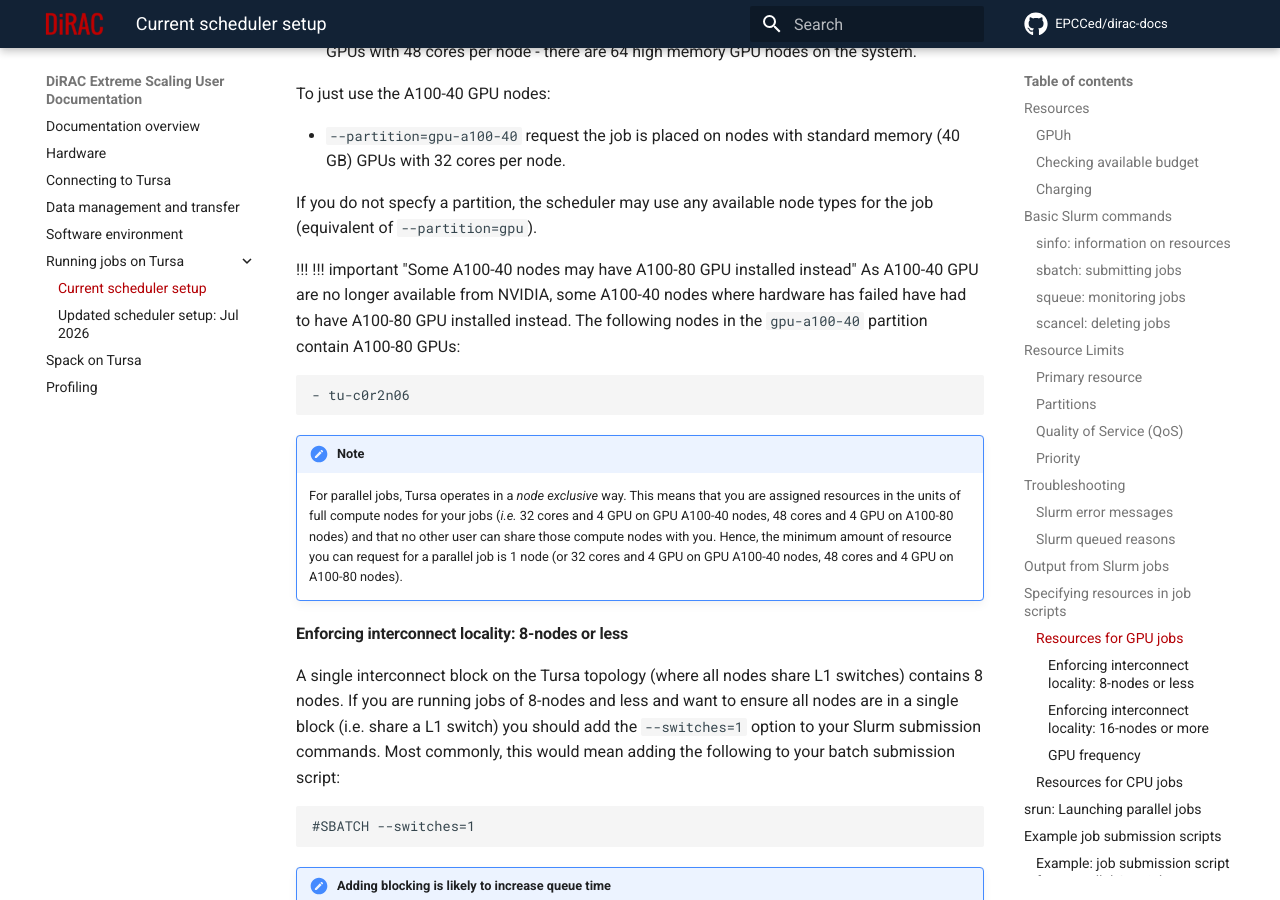
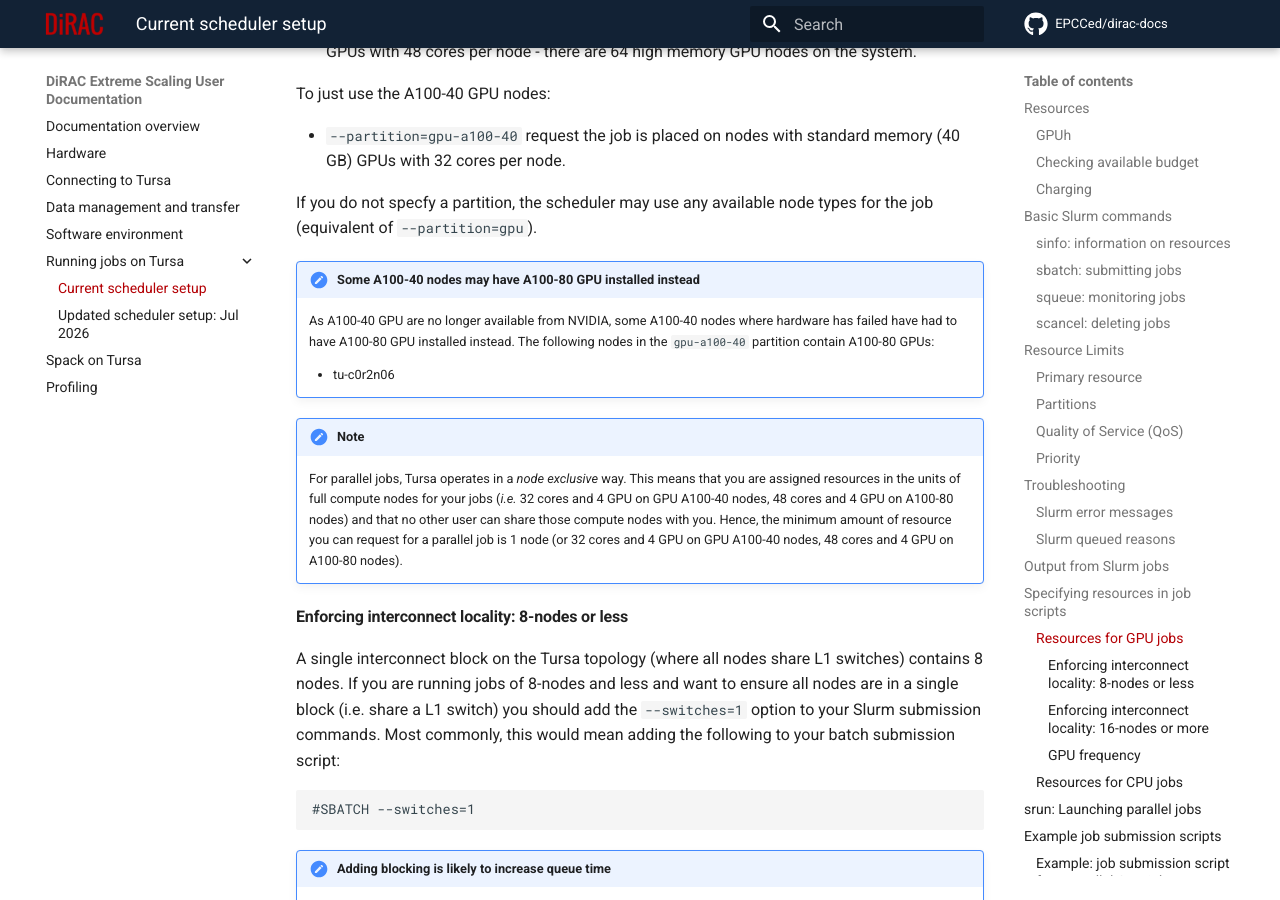
Before and after one commit to EPCCed/dirac-docs, an MkDocs documentation site: the page built from docs/scheduler.md, in a window 1280 px wide and 900 px high, scrolled down 12265 px. Built offline with MkDocs 1.6.1 and Material for MkDocs 9.7.7, drawn with Linux system fonts in a browser that asks for light colours; comment, search, counter and statistics services are not loaded.

Commit message:
Fixes typo

```diff
--- a/docs/scheduler.md
+++ b/docs/scheduler.md
@@ -444,7 +444,7 @@ To just use the A100-40 GPU nodes:
 If you do not specfy a partition, the scheduler may use any available node types for
 the job (equivalent of `--partition=gpu`).
 
-!!! !!! important "Some A100-40 nodes may have A100-80 GPU installed instead"
+!!! important "Some A100-40 nodes may have A100-80 GPU installed instead"
     As A100-40 GPU are no longer available from NVIDIA, some A100-40 nodes where
     hardware has failed have had to have A100-80 GPU installed instead.
     The following nodes in the `gpu-a100-40` partition contain A100-80 GPUs:
```
